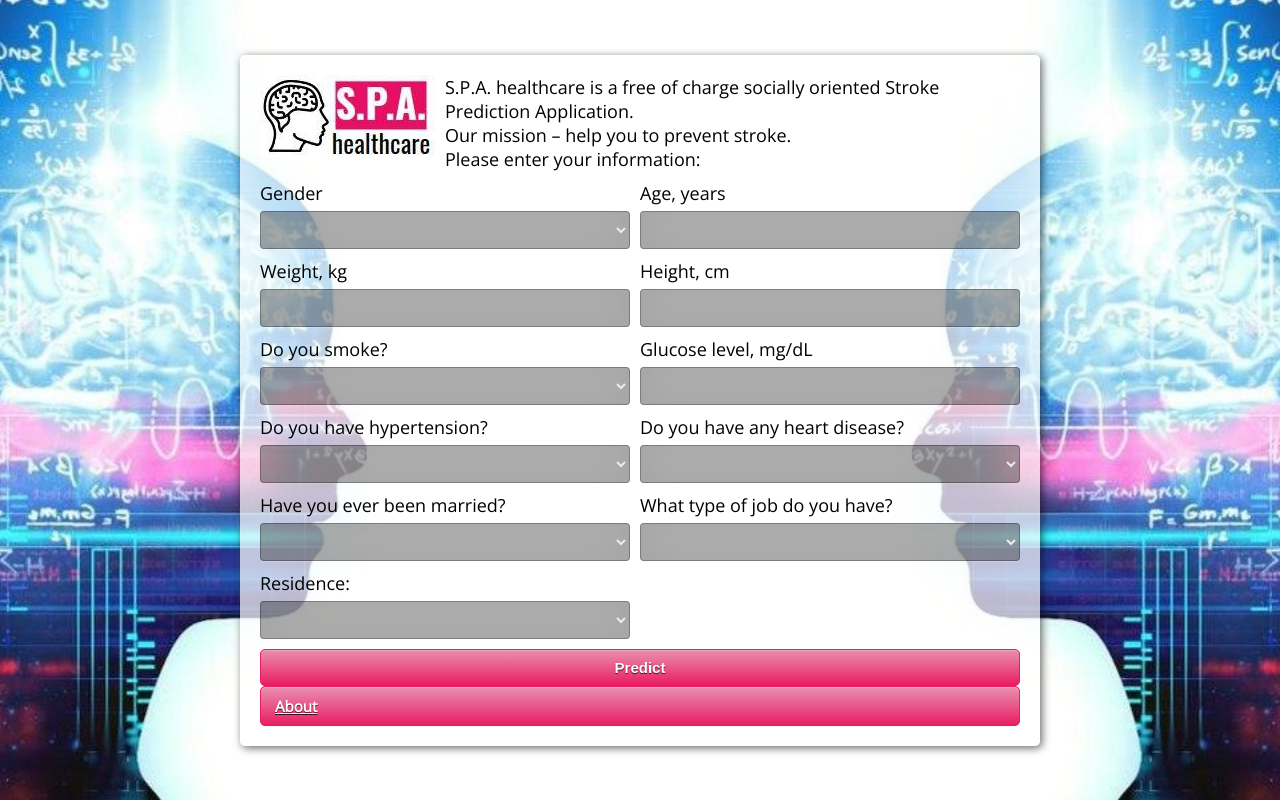
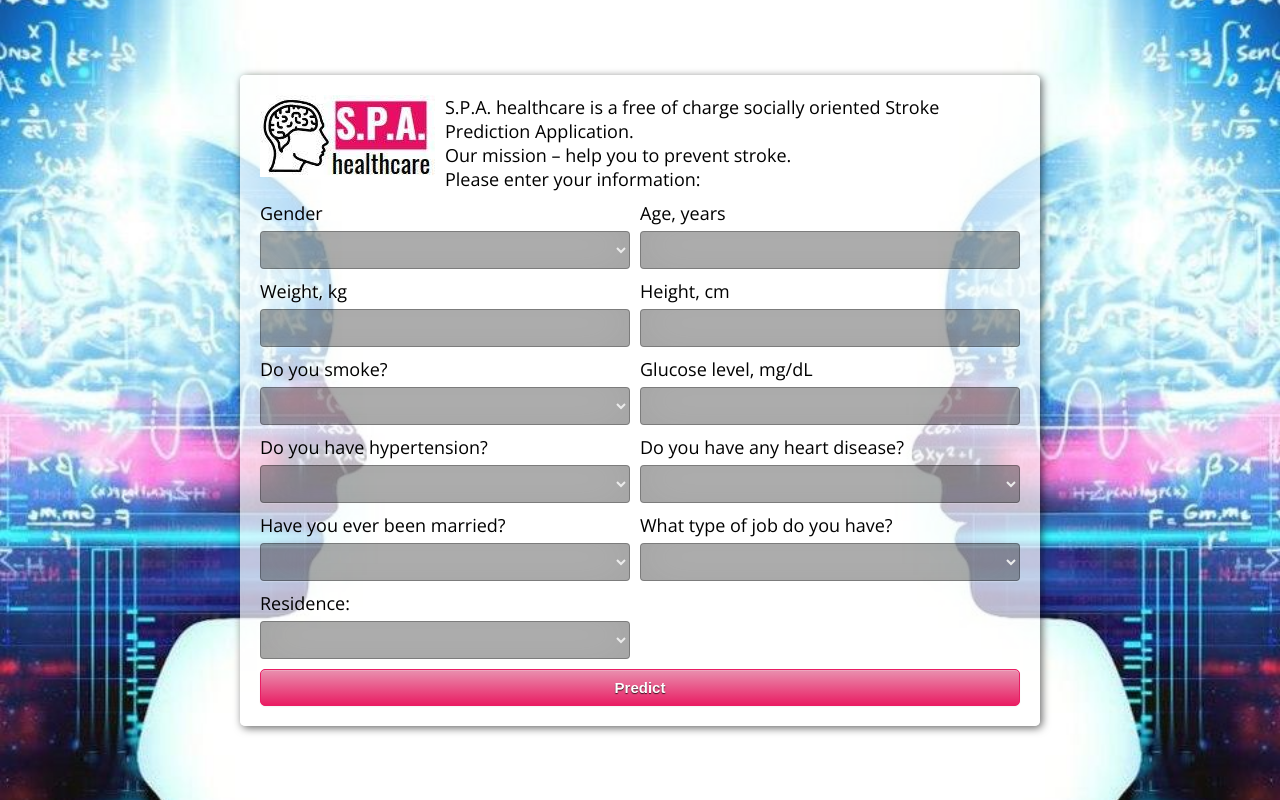
Before and after one commit to liavonavaanastasiya/S.P.A.---stroke-prediction-application, a Flask app: page / in a window 1280 px wide. Run offline with Flask 2, Linux system fonts and the light colour scheme.

Commit message:
minor fix

```diff
--- a/templates/index.html
+++ b/templates/index.html
@@ -109,10 +109,6 @@
 
     <button type="submit" class="btn">Predict</button>
 
-      <a class="btn" href="/">
-        About
-      </a>
-
   </main>
   </form>
 
```
